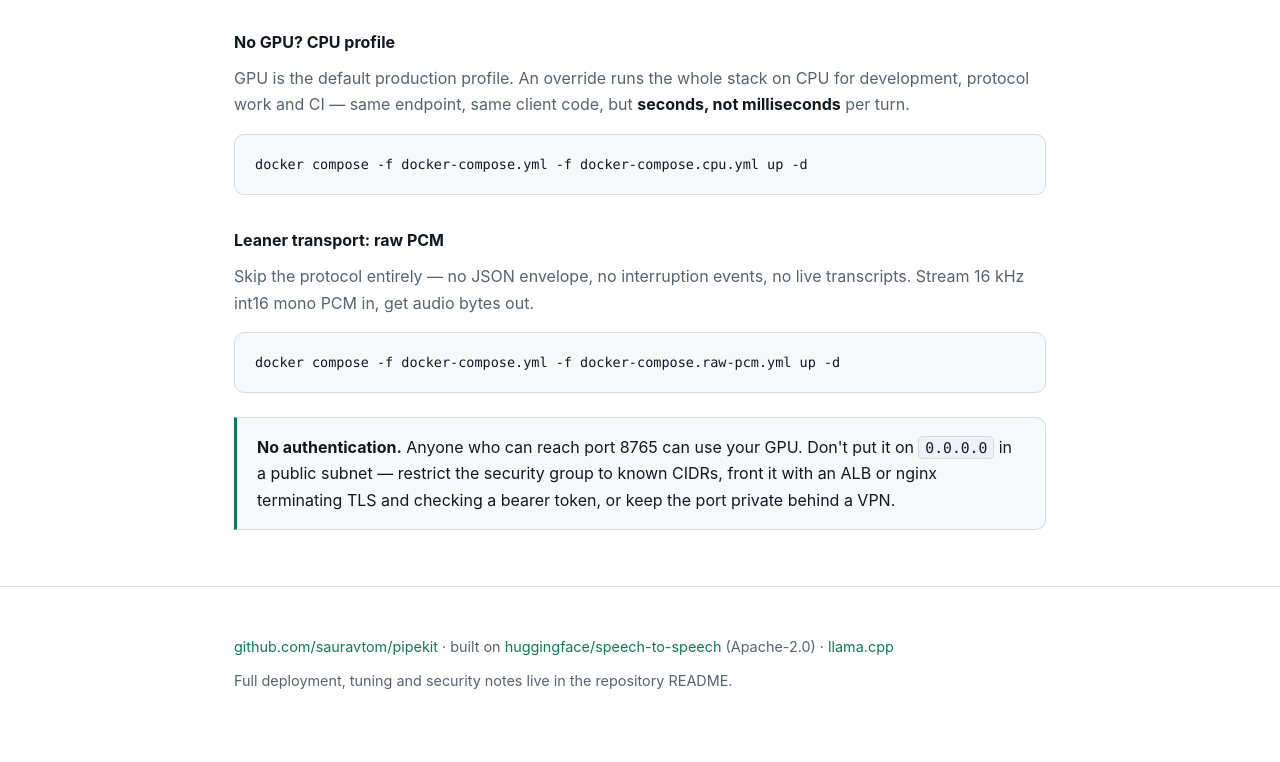
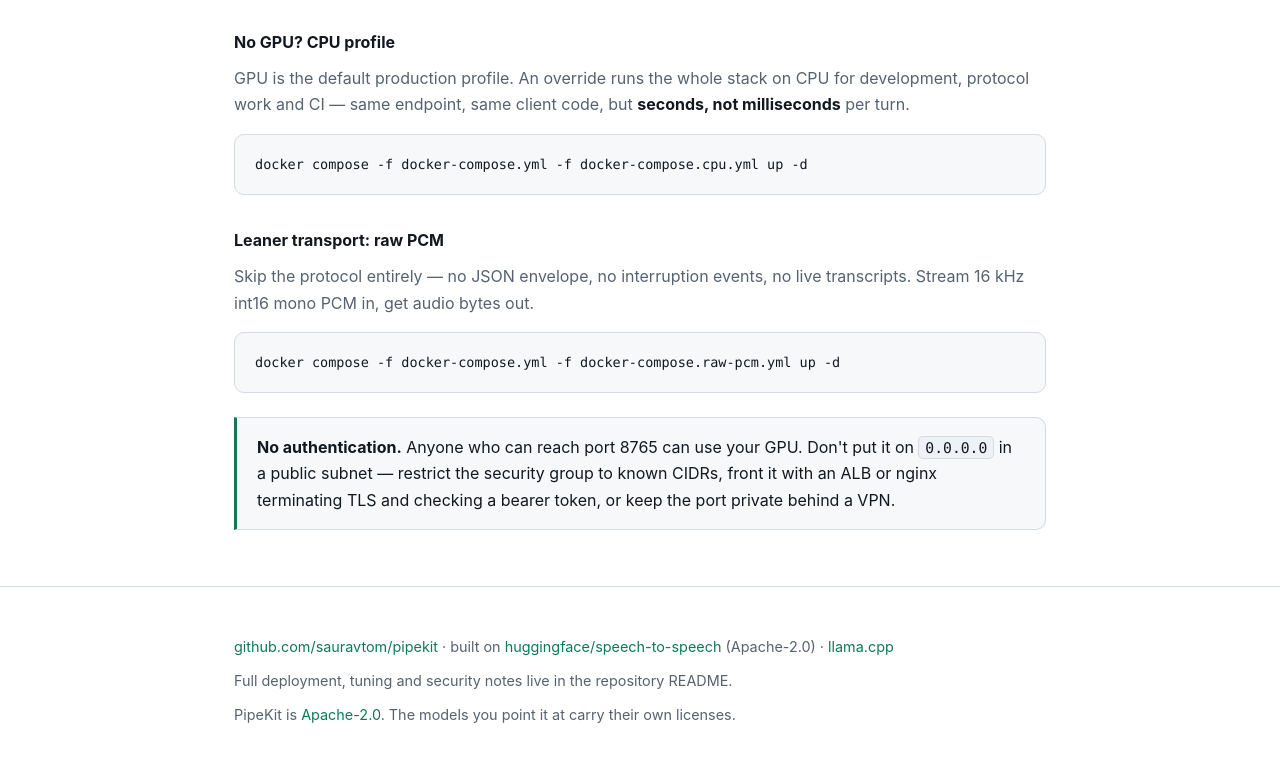
Before and after one commit to sauravtom/pipekit, a plain HTML site: page docs/index.html in a window 1280 px wide. Shown: the part 3247-4009 px from the top of the page. Drawn offline with Linux system fonts and the light colour scheme.

Commit message:
Add Apache-2.0 license
Matches the license of the upstream pipeline PipeKit wraps. README and the
landing page footer note that the models themselves carry separate terms.

Co-Authored-By: Claude Opus 5 (1M context) <noreply@anthropic.com>

```diff
--- a/docs/index.html
+++ b/docs/index.html
@@ -333,6 +333,10 @@ client = AsyncOpenAI(base_url=<span class="k">"http://&lt;ec2-ip&gt;:8765/v1"</s
       · <a href="https://github.com/ggml-org/llama.cpp">llama.cpp</a>
     </p>
     <p>Full deployment, tuning and security notes live in the repository README.</p>
+    <p>
+      PipeKit is <a href="https://github.com/sauravtom/pipekit/blob/main/LICENSE">Apache-2.0</a>.
+      The models you point it at carry their own licenses.
+    </p>
   </div>
 </footer>
 
```
Also changed, not shown: 2 other files.
